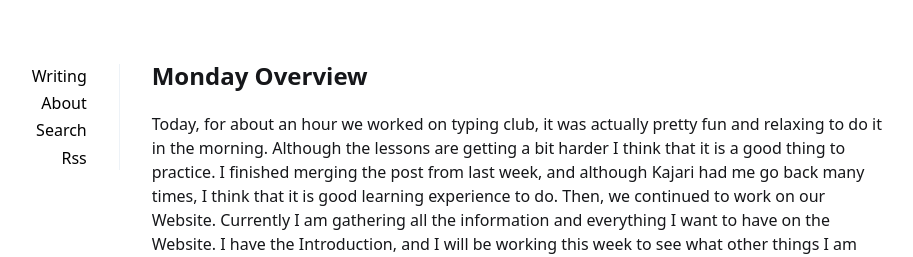
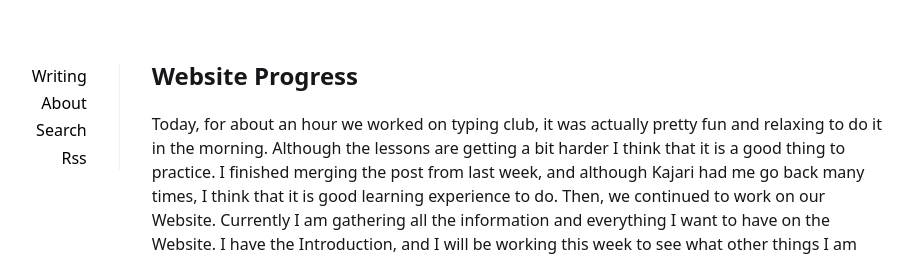
Before and after one commit to celestem406/celestem406.Github.io, a Jekyll site: the page built from _posts/2020-12-14-Website-Progress.md, in a window 1280 px wide. Shown: the top 257 px of the page, without its empty margins (201-1114 px from the left). Built offline with Jekyll 4.4.1, drawn with Linux system fonts in a browser that asks for light colours.

Commit message:
I changed the name to match the post name

```diff
--- a/_posts/2020-12-14-Website-Progress.md
+++ b/_posts/2020-12-14-Website-Progress.md
@@ -1,6 +1,6 @@
 ---
 layout: post
-title: Monday Overview
+title: Website Progress
 description:
 summary:
 tags:
```
